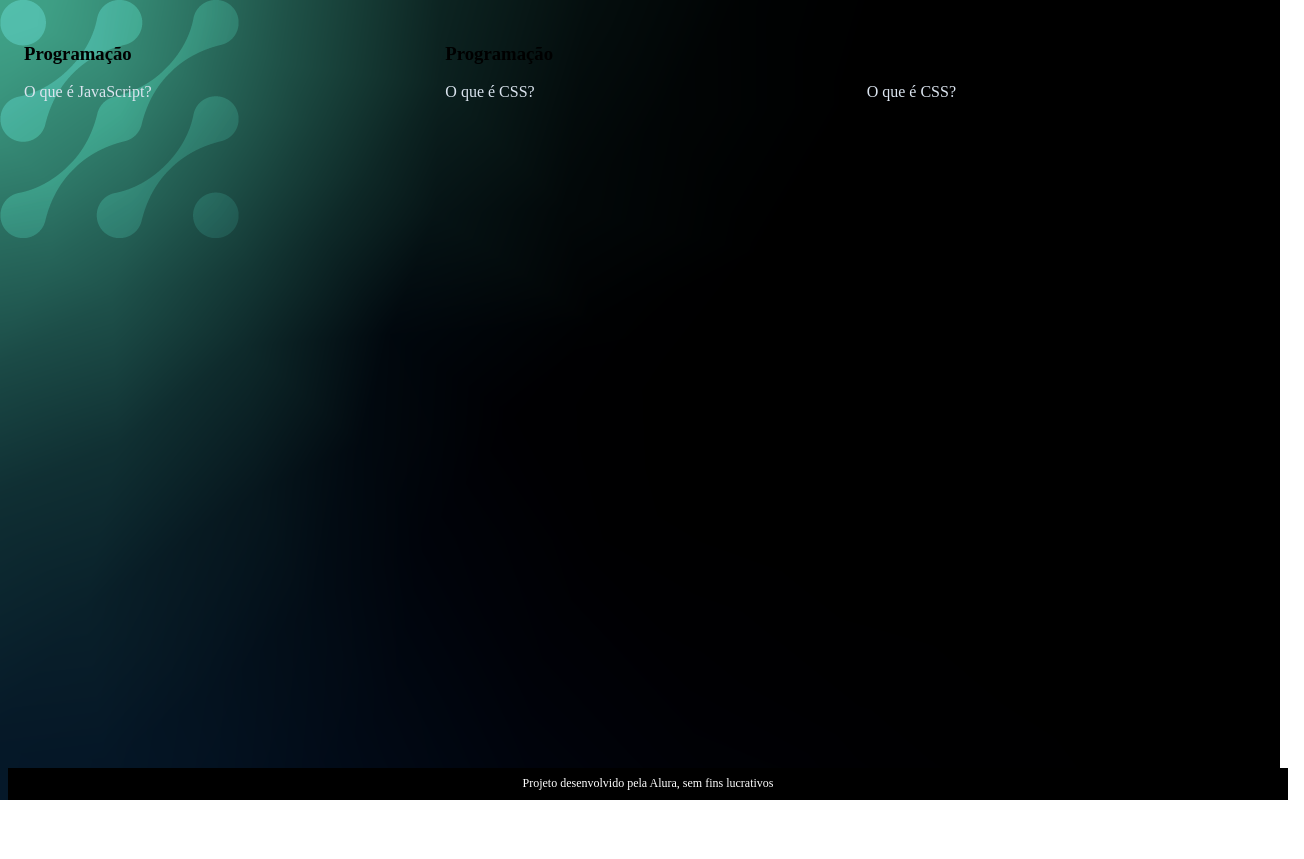
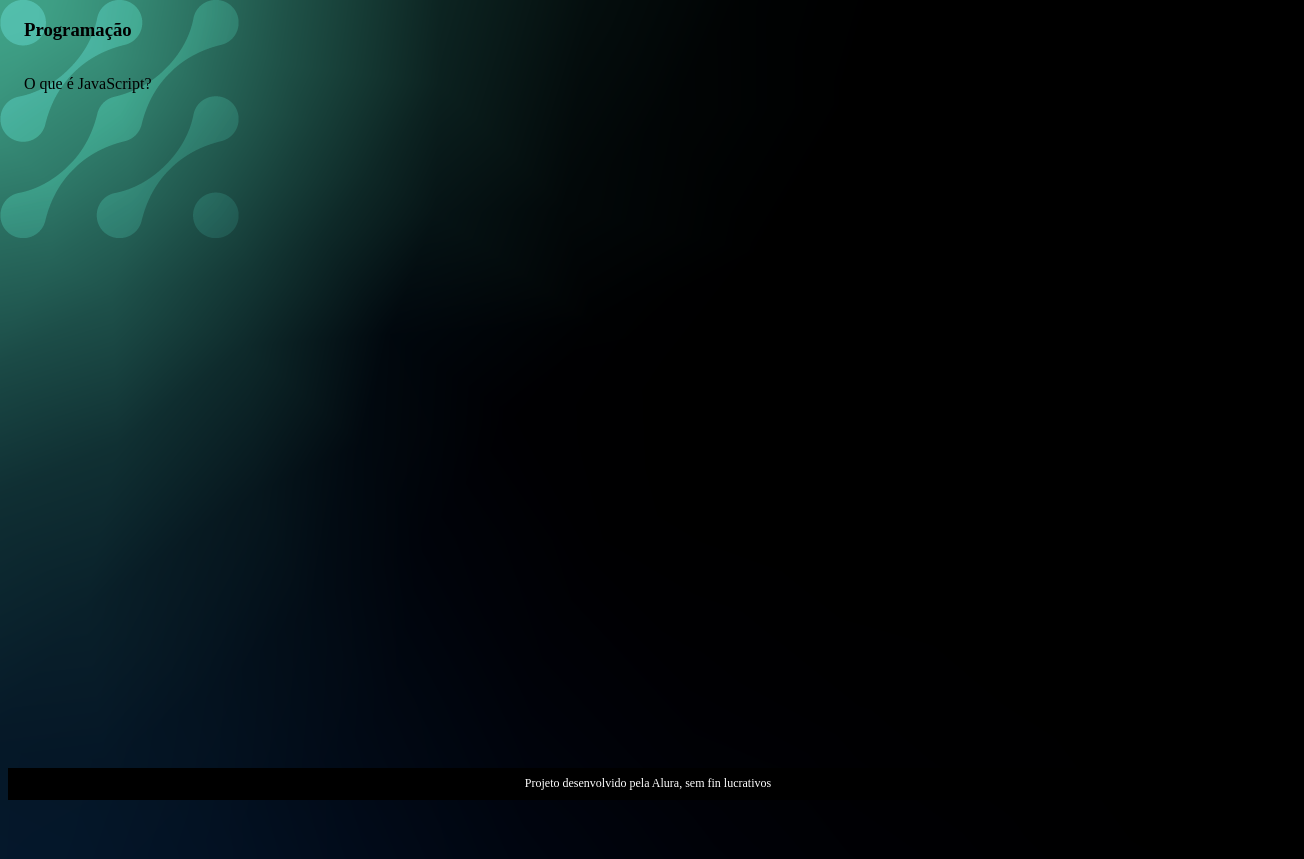
Before and after one commit to marjorystipp/flashcards, a plain HTML site: page index.html in a window 1280 px wide. Shown: the whole page, 1304 px wide, since content can reach past the window. Before the commit the page ends 800 px from the top, so only its background shows below. Drawn offline with Linux system fonts and the light colour scheme.

Commit message:
pergunta

```diff
--- /dev/null
+++ b/app.js
@@ -0,0 +1,3 @@
+function criaCartao(categoria, pergunta, resposta) {
+
+}
--- a/index.html
+++ b/index.html
@@ -2,50 +2,30 @@
 <html lang="pt-br">
 <head>
     <meta charset="UTF-8">
-    <meta name="viewport" content="width=device-width, initial-scale=1.0">
+    <meta name="viewport" content="width=, initial-scale=1.0">
     <link rel="stylesheet" href="style.css">
-    <title>Flashcards</title>
+    <title>flashcards</title>
 </head>
 <body>
 <main>
-        <section id="container">
+<section id="conteiner">
     <article class="cartao">
         <div class="cartao__conteudo">
             <h3>Programação</h3>
-                    <div class="cartao__conteudo__pergunta">
-                        <p>O que é JavaScript?</p>
+            <div class="cartao_conteudo_pergunta">
+                <p>  O que é JavaScript?<p>
             </div>
-                    <div class="cartao__conteudo__resposta">
-                        <p>O JavaScript é uma linguagem de programação.</p>
-                    </div>
-                </div>
-            </article>
-            <article class="cartao">
-                <div class="cartao__conteudo">
-                    <h3>Programação</h3>
-                    <div class="cartao__conteudo__pergunta">
-                        <p>O que é CSS?</p>
-                    </div>
-                    <div class="cartao__conteudo__resposta">
-                        <p>O CSS é uma linguagem de estilização.</p>
-                    </div>
-                </div>
-            </article>
-            <article class="cartao">
-                <div class="cartao__conteudo">
-                    <h3>Programação</h3>
-                    <div class="cartao__conteudo__pergunta">
-                        <p>O que é CSS?</p>
-                    </div>
-                    <div class="cartao__conteudo__resposta">
-                        <p>O CSS é uma linguagem de estilização.</p>
+            <div class="cartao_conteudo_resposta">
+                <p>  O CSS é uma linguagem estilização.<p>
             </div>
         </div>
     </article>
 </section>
 </main>
 <footer>
-        <p>Projeto desenvolvido pela Alura, sem fins lucrativos</p>
+    <p>Projeto desenvolvido pela Alura, sem fin lucrativos</p>
 </footer>
+<script src="app-js"></script>
+<script src="perguntas"></script>
 </body>
 </html>
--- a/style.css
+++ b/style.css
@@ -77,3 +77,16 @@ footer p{
 .cartao__conteudo__resposta{
     transform: rotateY(180deg);
 }
+
+.cartao_conteudo_pergunta,
+.cartao_conteudo_resposta {
+    backface-visibility: hidden;
+    position: absolute;
+    height: 100%;
+    width: 100%;
+
+}
+
+.cartao_conteudo_resposta {
+    transform: rotateY(180deg);
+}
```
Also changed, not shown: perguntas.js (added, +17 -0 lines). Lines whose indentation alone changed are shown as unchanged.
